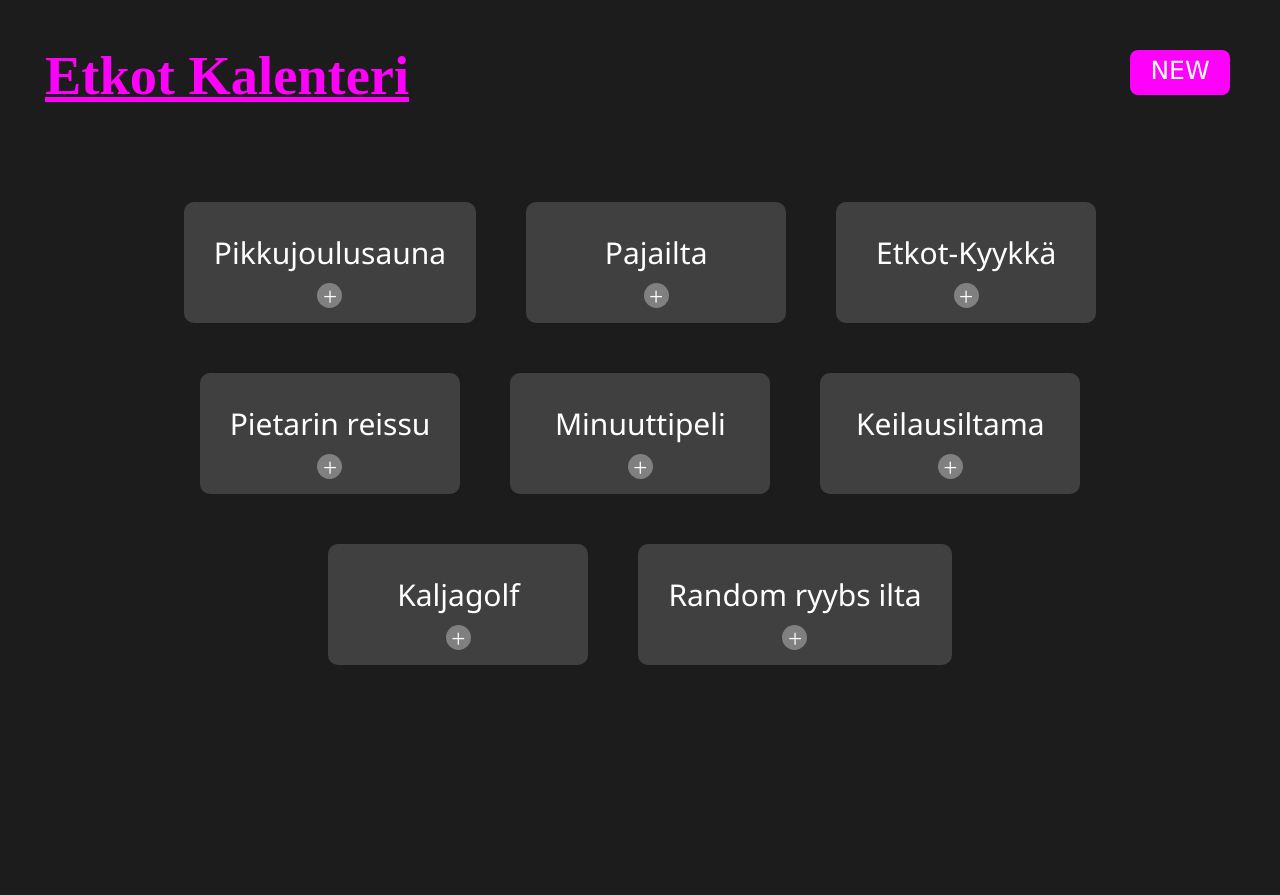
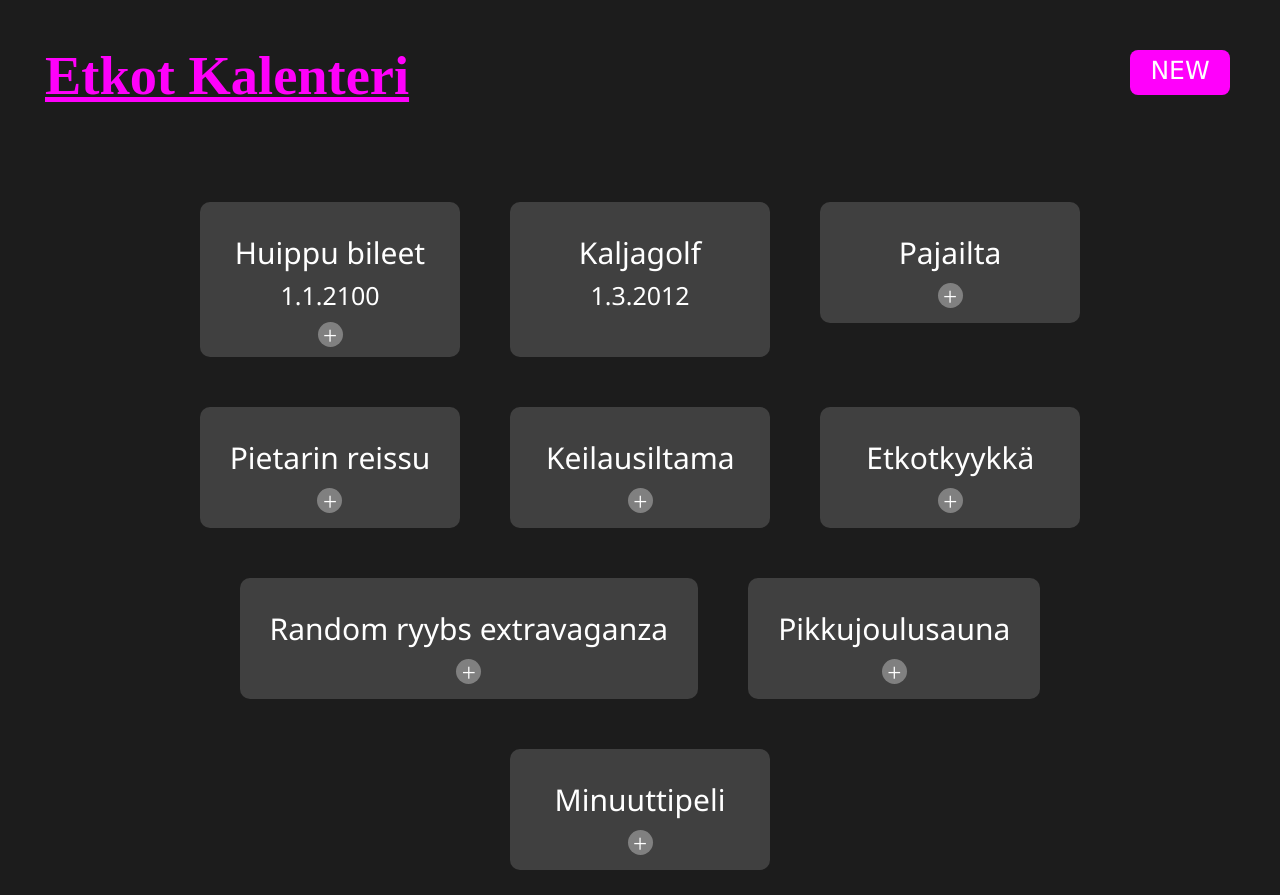
Before and after one commit to etkot/etkot-kalenteri, a Vue app: page / in a window 1280 px wide. Before the commit the page ends 800 px from the top, so only its background shows below. Built offline with nearby package versions, Linux system fonts and the light colour scheme.

Commit message:
Added some conditional rendering to the event cards

```diff
--- a/src/App.vue
+++ b/src/App.vue
@@ -3,14 +3,21 @@
         <h1 id="title">Etkot Kalenteri</h1>
         <New />
         <div id="container">
-            <Event v-bind:title="'Pikkujoulusauna'" v-bind:dates="dates" />
-            <Event v-bind:title="'Pajailta'" v-bind:dates="dates" />
-            <Event title="Etkot-Kyykkä" v-bind:dates="dates" />
-            <Event title="Pietarin reissu" v-bind:dates="dates" />
-            <Event title="Minuuttipeli" v-bind:dates="dates" />
-            <Event title="Keilausiltama" v-bind:dates="dates" />
-            <Event title="Kaljagolf" v-bind:dates="dates" />
-            <Event title="Random ryybs ilta" v-bind:dates="dates" />
+            <Event
+                v-bind:title="'Huippu bileet'"
+                v-bind:setDate="'1.1.2100'"
+                v-bind:voteDates="['1.1.2100', '12.12.2100']"
+                v-bind:voteActive="true"
+            />
+            <Event
+                v-bind:title="'Kaljagolf'"
+                v-bind:setDate="'1.3.2012'"
+                v-bind:voteDates="['1.1.2100', '1.3.2012']"
+                v-bind:voteActive="false"
+            />
+            <div v-for="(event, index) in events" :key="`error-${index}`">
+                <Event v-bind:title="event" v-bind:voteDates="dates" v-bind:voteActive="true" />
+            </div>
         </div>
     </div>
 </template>
@@ -23,13 +30,22 @@ export default {
     name: 'App',
     components: {
         Event,
-        New
+        New,
     },
     data() {
         return {
-            dates: ['1.4.2021', '28.6.2021', '31.10.2030']
+            dates: ['1.4.2021', '28.6.2021', '31.10.2030'],
+            events: [
+                'Pajailta',
+                'Pietarin reissu',
+                'Keilausiltama',
+                'Etkotkyykkä',
+                'Random ryybs extravaganza',
+                'Pikkujoulusauna',
+                'Minuuttipeli',
+            ],
         }
-    }
+    },
 }
 </script>
 
--- a/src/components/Event.vue
+++ b/src/components/Event.vue
@@ -1,13 +1,20 @@
 <template>
-    <div id="box" :style="{ 'max-height': cardOpen ? '500px' : '80px' }">
+    <div id="box" :style="{ 'max-height': cardOpen ? '500px' : '110px' }">
         <p id="name">{{ title }}</p>
+        <div v-if="!voteActive">
+            <p id="info">{{ setDate }}</p>
+        </div>
+        <div v-else>
+            <div v-if="setDate && !cardOpen">
+                <p id="info">{{ setDate }}</p>
+            </div>
             <div v-if="!cardOpen" id="button" v-on:click="infoPressed">
                 <p id="plus">+</p>
             </div>
             <div v-else>
-            <div v-if="dates.length">
+                <div v-if="voteDates.length">
                     <ul id="info">
-                    <li v-for="(date, index) in dates" :key="`error-${index}`">
+                        <li v-for="(date, index) in voteDates" :key="`error-${index}`">
                             <input id="checkbox" type="checkbox" /> {{ date }}
                         </li>
                         <p>
@@ -20,14 +27,20 @@
                 </div>
             </div>
         </div>
+    </div>
 </template>
 
 <script>
+
+//TODO: redo the card opening
+
 export default {
     name: 'Event',
     props: {
         title: String,
-        dates: Array
+        setDate: String,
+        voteDates: Array,
+        voteActive: Boolean
     },
     data() {
         return {
--- a/src/components/New.vue
+++ b/src/components/New.vue
@@ -15,20 +15,20 @@
                         </ul>
                     </p>
                     <input
-                        id="name-input"
+                        id="input"
                         v-model="name"
                         type="text"
                         placeholder="Name:"
                         autocomplete="off"
                     />
                     <input
-                        id="date-input"
+                        id="input"
                         v-model="date"
                         type="date"
                         placeholder="Date:"
                         autocomplete="off"
                     />
-                    <select id="time-input" v-model="time" name="time">
+                    <select id="input" v-model="time" name="time">
                         <option value="" disabled>Select vote period: (hr)</option>
                         <option v-for="(option, index) in timeOptions" :key="`error-${index}`">{{ option }}</option>
                     </select>
@@ -122,7 +122,7 @@ export default {
     background-color: white;
     border-radius: 8px;
     width: 100px;
-    height: 46px;
+    height: 45px;
     margin: auto;
     margin-top: 30px;
     display: block;
@@ -131,6 +131,10 @@ export default {
 }
 #send-button:hover {
     border: 2px solid black;
+}
+#send-button:focus {
+    outline: none;
+    box-shadow: none;
 }
 #new-menu {
     background-color: #ff00fb;
@@ -143,7 +147,7 @@ export default {
     box-shadow: -5px 0px 15px #181818;
     transition: 0.5s;
 }
-#name-input {
+#input {
     width: 50%;
     padding: 12px 20px;
     margin: auto;
@@ -155,41 +159,7 @@ export default {
     outline: none;
     transition: 0.25s ease-out;
 }
-#date-input {
-    width: 50%;
-    padding: 12px 20px;
-    margin: auto;
-    margin-top: 30px;
-    display: block;
-    box-sizing: border-box;
-    border-radius: 4px;
-    border: none;
-    outline: none;
-    transition: 0.25s ease-out;
-}
-#time-input {
-    width: 50%;
-    padding: 12px 20px;
-    margin: auto;
-    margin-top: 30px;
-    display: block;
-    box-sizing: border-box;
-    border-radius: 4px;
-    border: none;
-    outline: none;
-    transition: 0.25s ease-out;
-}
-#name-input:focus {
-    border: none;
-    width: 70%;
-    transition: 0.25s ease-in;
-}
-#date-input:focus {
-    border: none;
-    width: 70%;
-    transition: 0.25s ease-in;
-}
-#time-input:focus {
+#input:focus {
     border: none;
     width: 70%;
     transition: 0.25s ease-in;
```
Also changed, not shown: 1 other file (tests, documents, lock files or other folders). Lines whose indentation alone changed are shown as unchanged.
